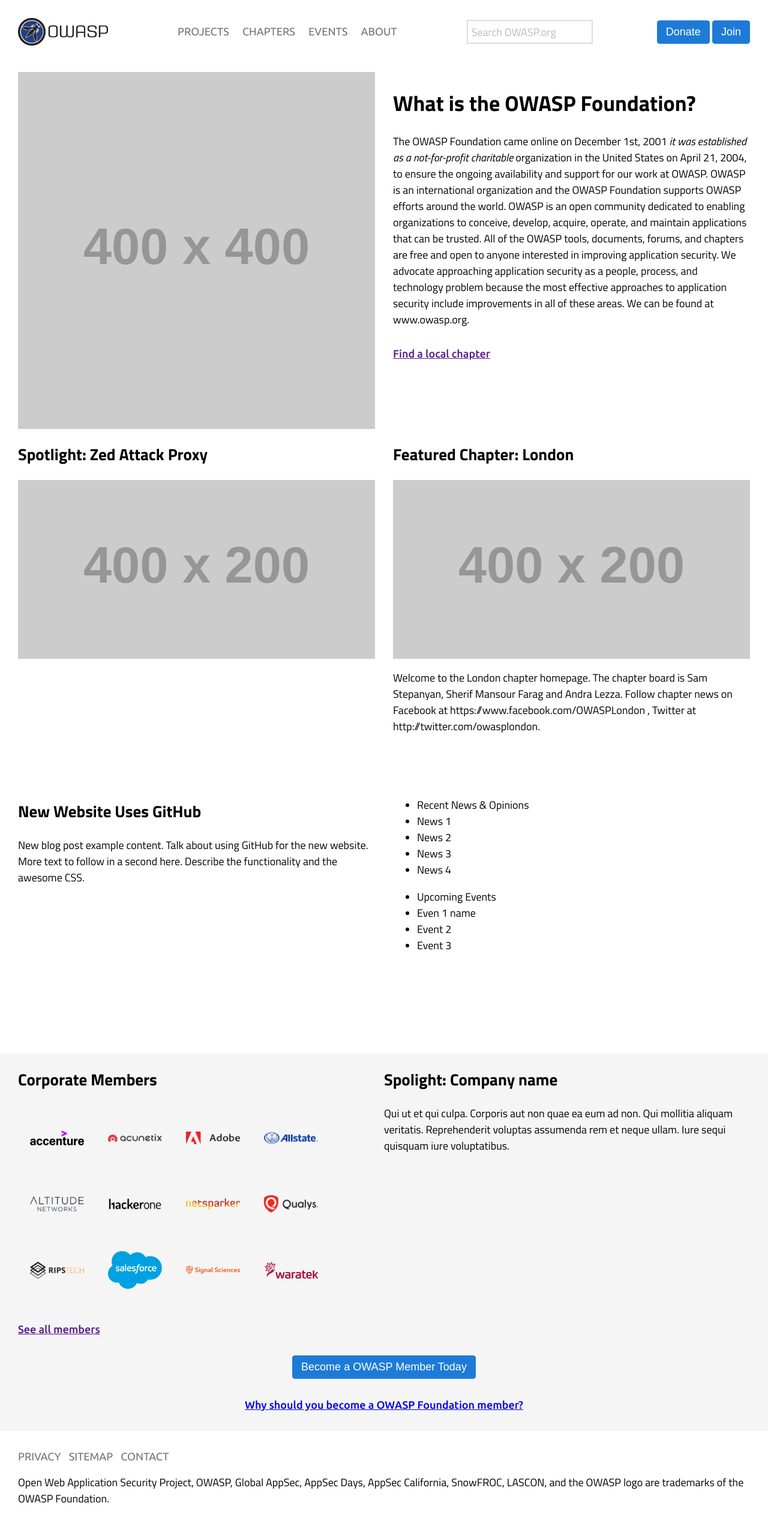
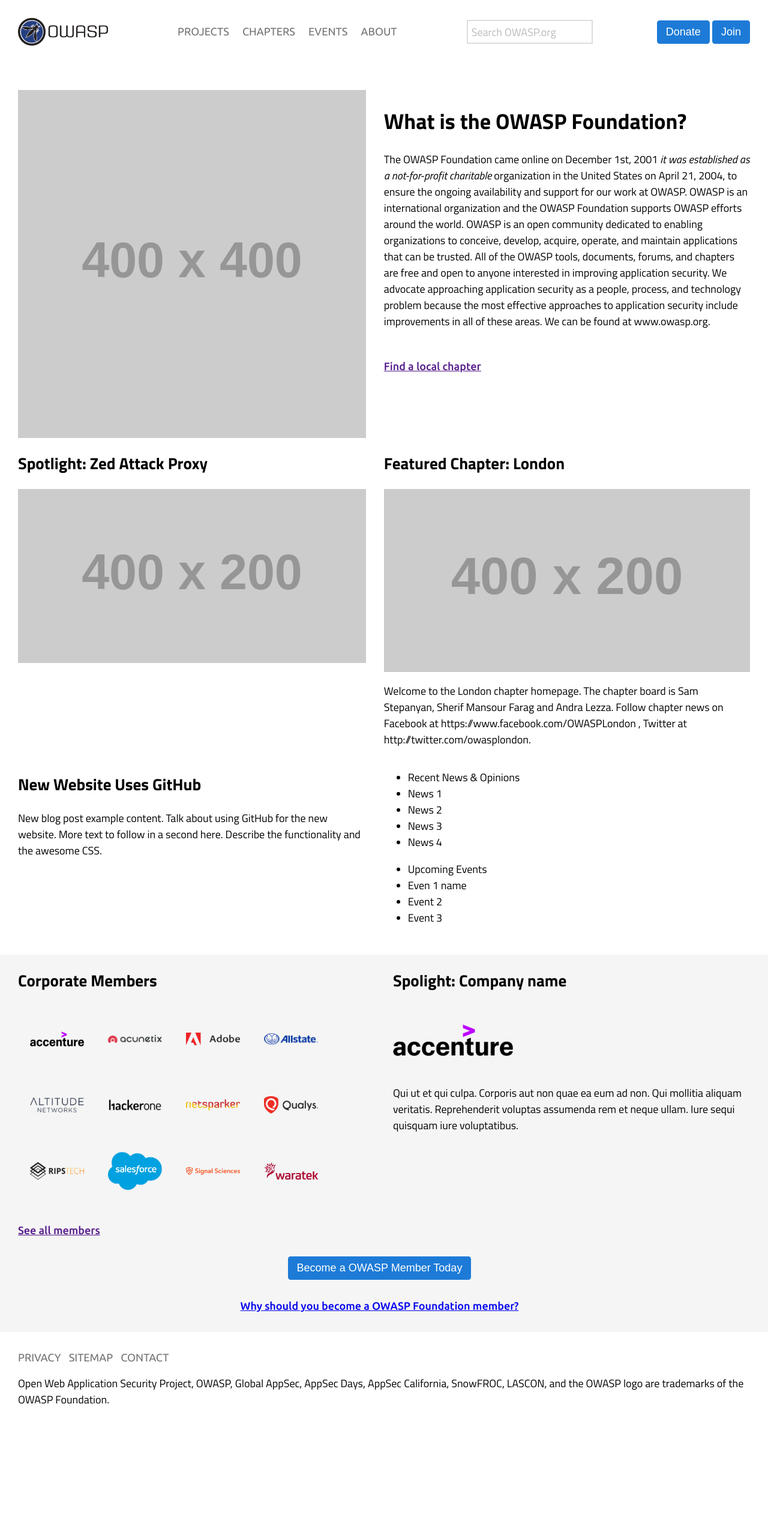
Before and after one commit to scorchingoyster/owasp-layout, a Jekyll site: the page built from index.md, in a window 1280 px wide. Shown: the whole page at 60% size. Built offline with Jekyll 4.4.1, drawn with Linux system fonts in a browser that asks for light colours; after the commit the page ends 2370 px from its top, so only the background shows below that.

Commit message:
finish homepage layout for now

```diff
--- a/_includes/member.html
+++ b/_includes/member.html
@@ -15,6 +15,7 @@
     </section>
     <section class="member-spotlight">
       <h2>Spolight: Company name</h2>
+      <a href=""><img src="/assets/image/member-logo/accenture.png" alt=""></a>
       <p>Qui ut et qui culpa. Corporis aut non quae ea eum ad non. Qui mollitia aliquam veritatis. Reprehenderit voluptas assumenda rem et neque ullam. Iure sequi quisquam iure voluptatibus.</p>
     </section>
     <section class="member-cta">
--- a/_layouts/home.html
+++ b/_layouts/home.html
@@ -4,7 +4,6 @@
 </head>
 <body class="base-grid home">
   {% include header.html %}
-
   <main>
     <div class="main-wrapper">
       {{ content }}
--- a/_sass/_base.scss
+++ b/_sass/_base.scss
@@ -30,7 +30,7 @@ code,
 
 .callout-link {
   display: block;
-  margin: $grid-val 0;
+  padding: $grid-val 0;
   font-family: 'ubuntu_medium', sans-serif;
 }
 
--- a/_sass/_home.scss
+++ b/_sass/_home.scss
@@ -6,11 +6,11 @@ currently only used for homepage
 
 @media screen and (min-width: $content-bp) {
   .home {
-    .main-wrapper { // desktop grid of 2 equal columns for homepage
+    .main-wrapper { // grid for main content area
       display: grid;
-      grid-template-rows: 1fr 1fr 0.75fr;
-      grid-template-columns: 1fr 1fr;
-      & > section { // inward margin for the member section
+      margin: $grid-val auto;
+      grid-template-columns: repeat(2, auto);
+      & > section { // inward margin
         &:nth-child(odd) {
           margin-right: $grid-val/2;
         }
@@ -19,10 +19,18 @@ currently only used for homepage
         }
       }
     }
-    .member-wrapper { // nested grid for member section
+    .member-wrapper { // grid for member section
       display: grid;
-      grid-template-rows: 1fr auto;
+      // grid-template-rows: 1fr auto;
       grid-template-columns: 1fr 1fr;
+      & > section { // inward margin
+        &:nth-child(odd) {
+          margin-right: $grid-val/2;
+        }
+        &:nth-child(even) {
+          margin-left: $grid-val/2;
+        }
+      }
     }
   }
 }
@@ -49,6 +57,13 @@ currently only used for homepage
   }
 }
 
+.member-spotlight {
+  img {
+    max-width: 200px;
+    margin: $grid-val auto;
+  }
+}
+
 .member-cta {
   grid-column: 1/3;
   text-align: center;
--- a/_sass/_nav.scss
+++ b/_sass/_nav.scss
@@ -44,7 +44,7 @@ header, footer, mobile navigation menu
 }
 
 .top-nav {
-  margin: $grid-val 0 50px 0;
+  margin: $grid-val 0;
   button {
     @include cta-button;
   }
```
